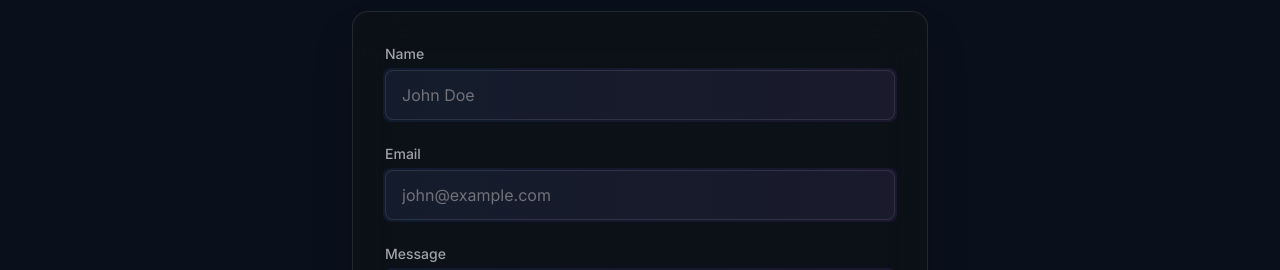
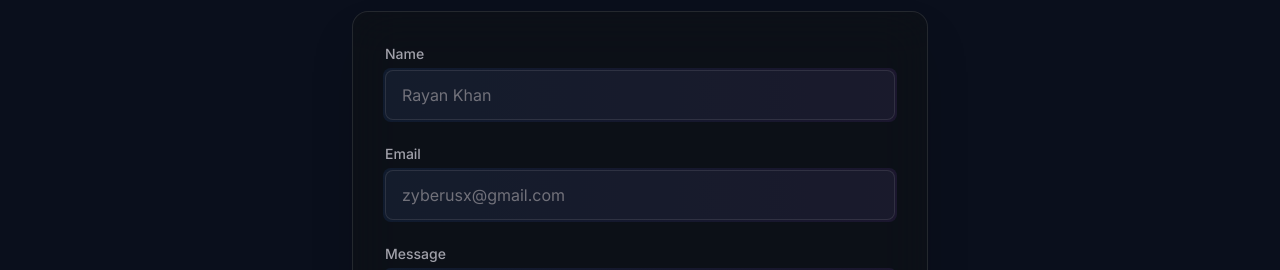
Before and after one commit to Zyberus/test, a Next.js app: page /contact in a window 1280 px wide. Shown: the part 204-474 px from the top of the page. Built offline with nearby package versions, Linux system fonts and the light colour scheme.

Commit message:
chore: updated contact form placeholders with personal information

```diff
--- a/src/app/contact/page.tsx
+++ b/src/app/contact/page.tsx
@@ -120,7 +120,7 @@ export default function ContactPage() {
                   className="block w-full bg-[#1A1F2C]/50 border border-white/10 rounded-lg px-4 py-3
                            text-white placeholder-zinc-500 focus:outline-none focus:ring-2 focus:ring-blue-500/50
                            relative transition duration-200"
-                  placeholder="John Doe"
+                  placeholder="Rayan Khan"
                 />
               </div>
             </div>
@@ -142,7 +142,7 @@ export default function ContactPage() {
                   className="block w-full bg-[#1A1F2C]/50 border border-white/10 rounded-lg px-4 py-3
                            text-white placeholder-zinc-500 focus:outline-none focus:ring-2 focus:ring-blue-500/50
                            relative transition duration-200"
-                  placeholder="john@example.com"
+                  placeholder="zyberusx@gmail.com"
                 />
               </div>
             </div>
```
